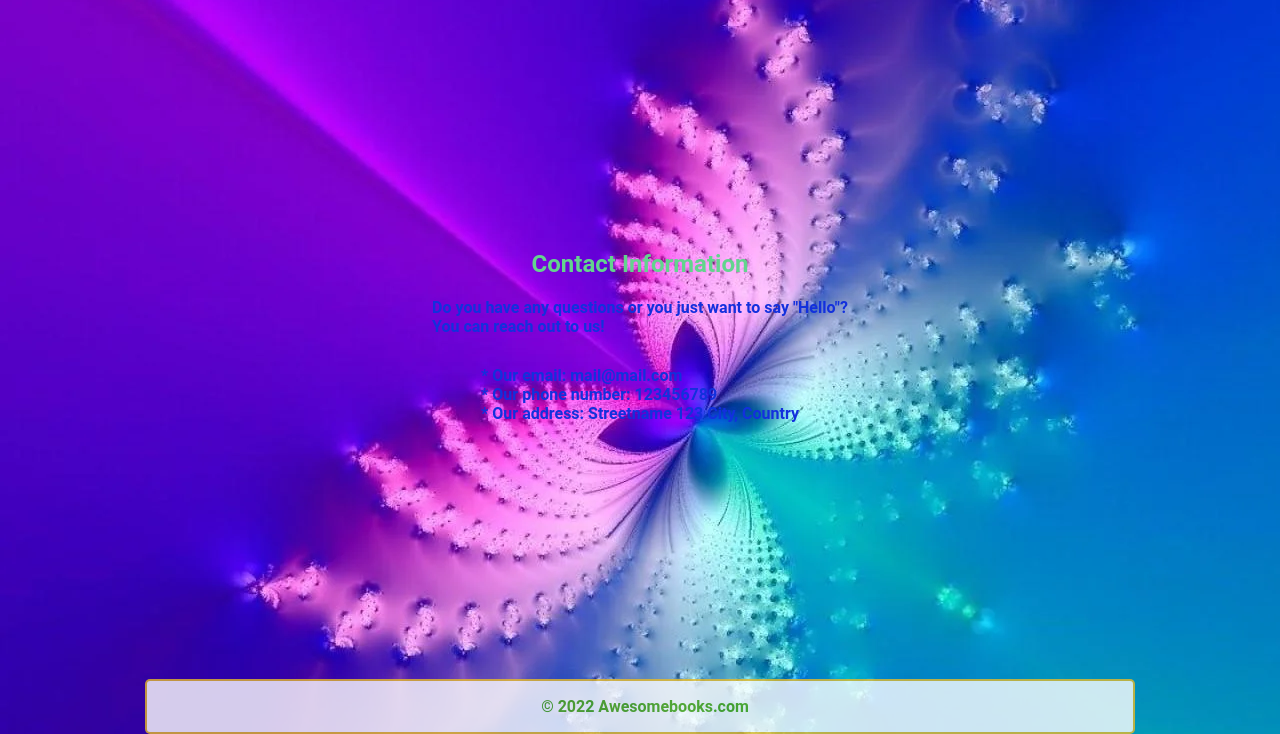
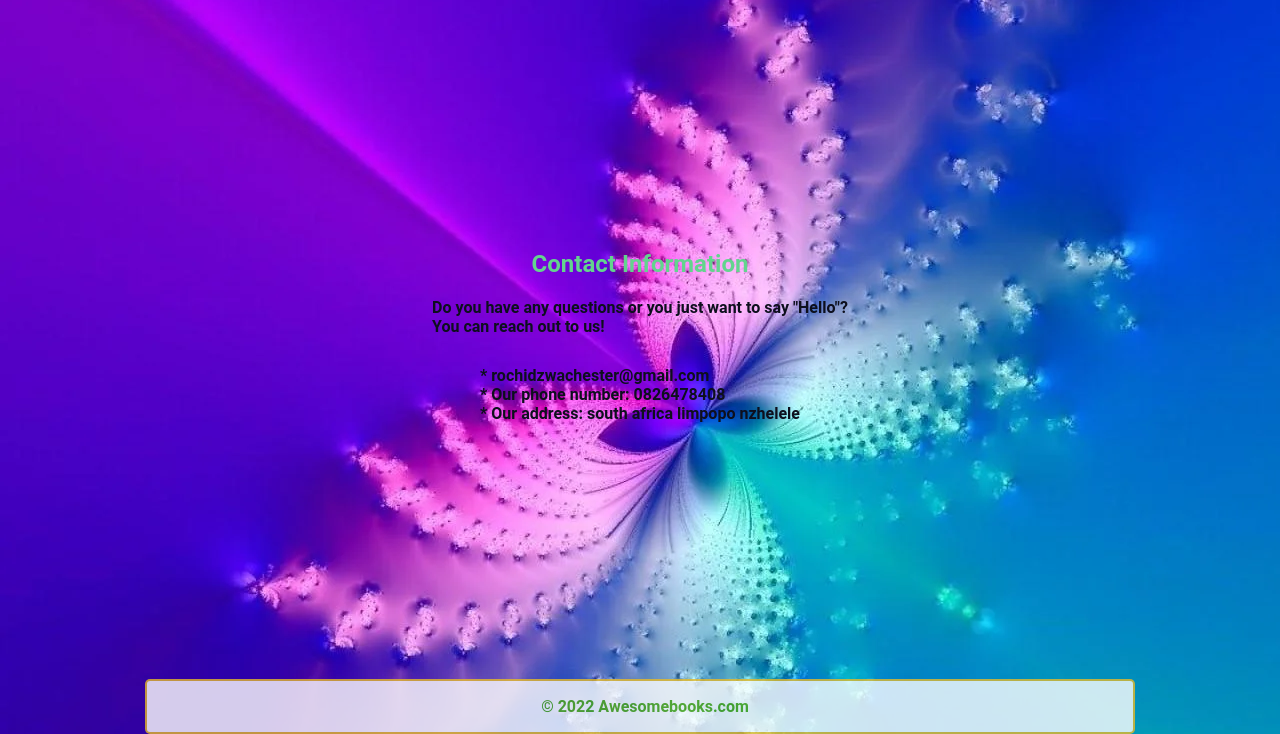
Before and after one commit to rotshidzw/Awesome-books, a plain HTML site: page index.html in a window 1280 px wide. Both pictures are taken after a click on the link "Contact". Shown: the part 66-800 px from the top of the page. Drawn offline with Linux system fonts and the light colour scheme; a web font is replaced by a local one.

Commit message:
adding and fixing linters error

```diff
--- a/index.css
+++ b/index.css
@@ -51,7 +51,7 @@ table {
 }
 
 h1 {
-  color: #f1c296;
+  color: #be6009;
   margin-bottom: 20px;
   font-family: 'Courier New', Courier, monospace;
 }
@@ -178,7 +178,7 @@ header {
   flex-direction: column;
   align-items: center;
   justify-content: center;
-  color: #1230dd;
+  color: #0d0f1d;
   font-weight: bold;
   font-family: "Roboto", sans-serif;
 }
--- a/index.html
+++ b/index.html
@@ -51,9 +51,9 @@
                 <p>Do you have any questions or you just want to say "Hello"?</p>
                 <p class="contact-last-paragraph">You can reach out to us!</p>
                 <ul class="contact-details">
-                    <li class="info">* Our email: mail@mail.com</li>
-                    <li class="info">* Our phone number: 123456789</li>
-                    <li class="info">* Our address: Streetname 123 City, Country</li>
+                    <li class="info">* rochidzwachester@gmail.com</li>
+                    <li class="info">* Our phone number: 0826478408</li>
+                    <li class="info">* Our address: south africa limpopo  nzhelele</li>
                 </ul>
             </div>
         </div>
```
